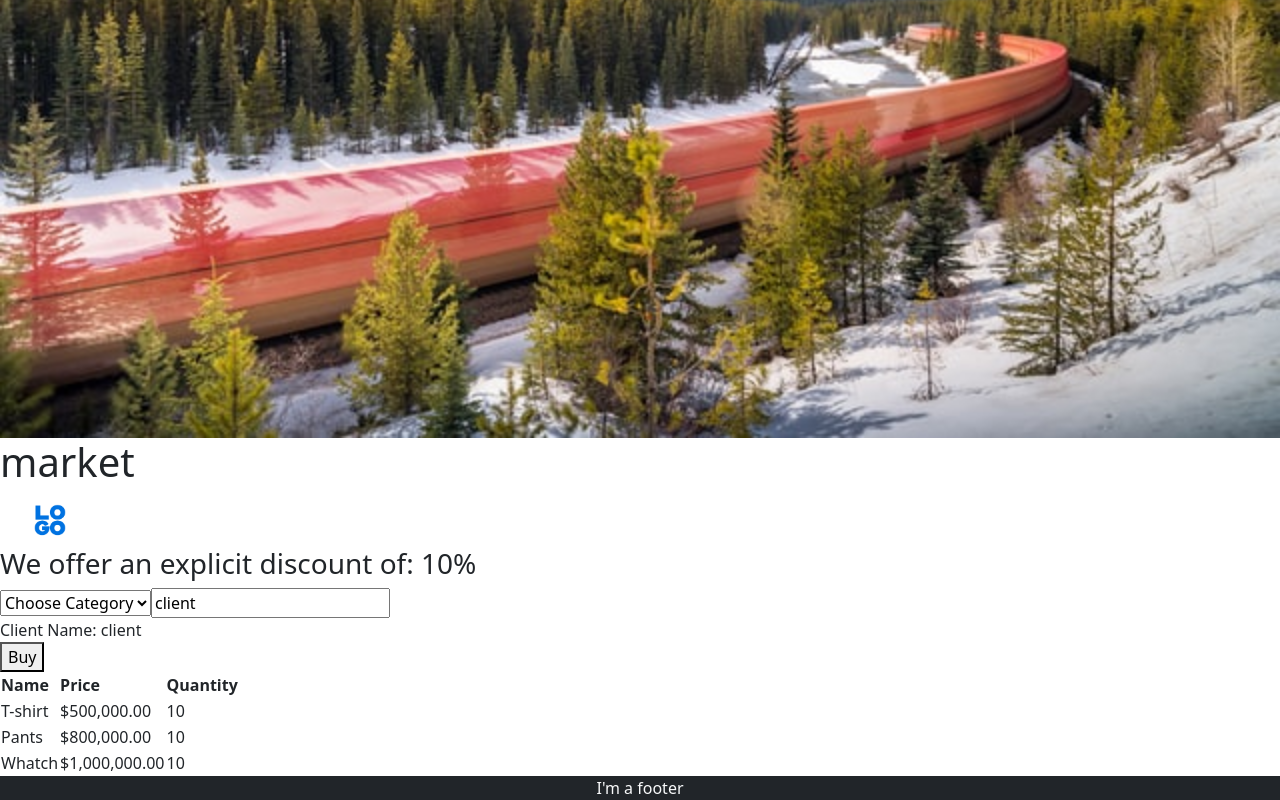
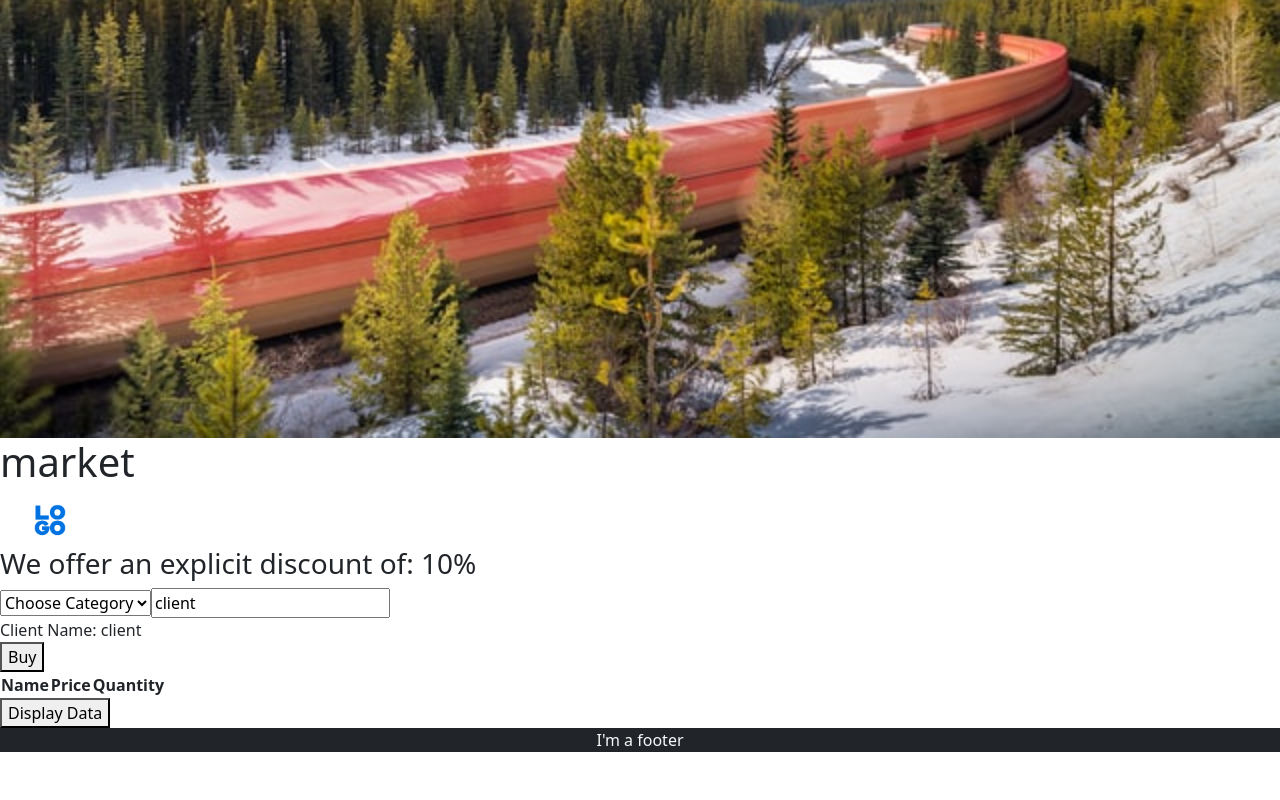
Before and after one commit to 3amry/ITI-angular-app, an Angular app: page / in a window 1280 px wide. Shown: the part 508-1308 px from the top of the page. After the commit the page ends 1260 px from the top, so only its background shows below. Built offline with nearby package versions, Linux system fonts and the light colour scheme.

Commit message:
add display data button

```diff
--- a/src/app/Services/product.service.ts
+++ b/src/app/Services/product.service.ts
@@ -10,10 +10,10 @@ export class ProductService {
     { id: 3, name: 'Whatch', quantity: 10, price: 1_000_000, img: 'img1' },
   ];
   constructor() {}
-  getAllProducts() {
+  getAllProducts(): any {
     return this.products;
   }
-  getProductById(id: number) {
+  getProductById(id: number): any {
     if (isNaN(id)) null;
     const product = this.products.find((p) => (p.id = id));
     if (!product) null;
--- a/src/app/app.component.html
+++ b/src/app/app.component.html
@@ -1,3 +1,4 @@
 <app-header></app-header>
 <app-products></app-products>
+<button (click)="displayData()">Display Data</button>
 <app-footer></app-footer>
--- a/src/app/app.component.ts
+++ b/src/app/app.component.ts
@@ -1,10 +1,15 @@
-import { Component } from '@angular/core';
+import { Component, ViewChild } from '@angular/core';
+import { ProductsComponent } from './products/products.component';
 
 @Component({
   selector: 'app-root',
   templateUrl: './app.component.html',
-  styleUrls: ['./app.component.scss']
+  styleUrls: ['./app.component.scss'],
 })
 export class AppComponent {
   title = 'ITI-app';
+  @ViewChild(ProductsComponent) ProductsComponent!: ProductsComponent;
+  displayData() {
+    this.ProductsComponent.renderValues();
+  }
 }
--- a/src/app/products/products.component.ts
+++ b/src/app/products/products.component.ts
@@ -2,6 +2,7 @@ import { Component, OnInit } from '@angular/core';
 import { DiscountOffers } from '../shared-classes-and-types/DiscountOffers ';
 import { ICategory } from '../shared-classes-and-types/ICategory';
 import { IProducts } from '../shared-classes-and-types/IProducts';
+import { ProductService } from '../Services/product.service';
 
 @Component({
   selector: 'app-products',
@@ -9,41 +10,19 @@ import { IProducts } from '../shared-classes-and-types/IProducts';
   styleUrls: ['./products.component.scss'],
 })
 export class ProductsComponent implements OnInit {
-  discount: DiscountOffers;
-  storeName: string;
-  storeLogo: string;
-  productList: IProducts[];
-  categoryList: ICategory[];
-  clientName: string;
-  isPurchased: boolean;
+  discount!: DiscountOffers;
+  storeName!: string;
+  storeLogo!: string;
+  productList!: IProducts[];
+  categoryList!: ICategory[];
+  clientName!: string;
+  isPurchased!: boolean;
 
-  constructor() {
+  constructor(private productService: ProductService) {
     this.discount = DiscountOffers.tenPercent;
     this.storeName = 'market';
     this.storeLogo = '../../assets/logo.png';
-    this.productList = [
-      {
-        id: 1,
-        name: 'T-shirt',
-        quantity: 10,
-        price: 500_000,
-        img: 'img1',
-      },
-      {
-        id: 2,
-        name: 'Pants',
-        quantity: 10,
-        price: 800_000,
-        img: 'img1',
-      },
-      {
-        id: 3,
-        name: 'Whatch',
-        quantity: 10,
-        price: 1_000_000,
-        img: 'img1',
-      },
-    ];
+    // this.productList: any = []
     this.categoryList = [
       {
         id: 1,
@@ -64,5 +43,8 @@ export class ProductsComponent implements OnInit {
   buy() {
     this.isPurchased = !this.isPurchased;
   }
+  renderValues(): any {
+    this.productList = this.productService.getAllProducts();
+  }
   ngOnInit(): void {}
 }
```
